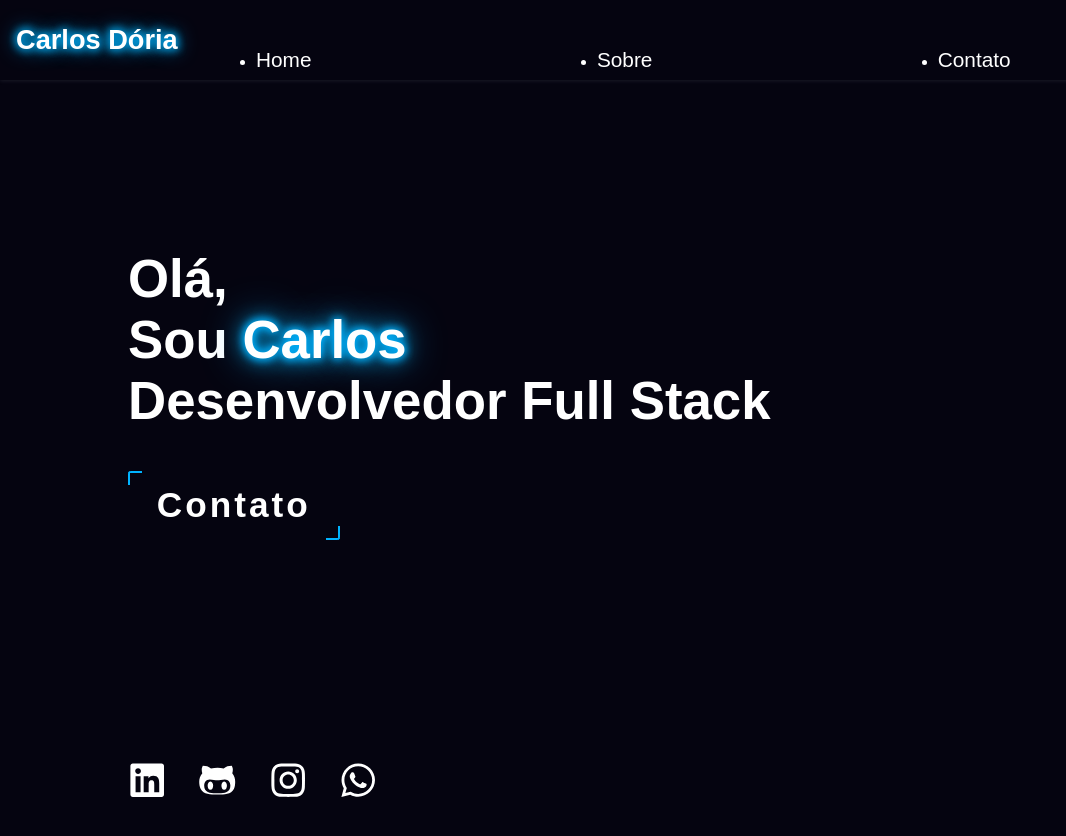
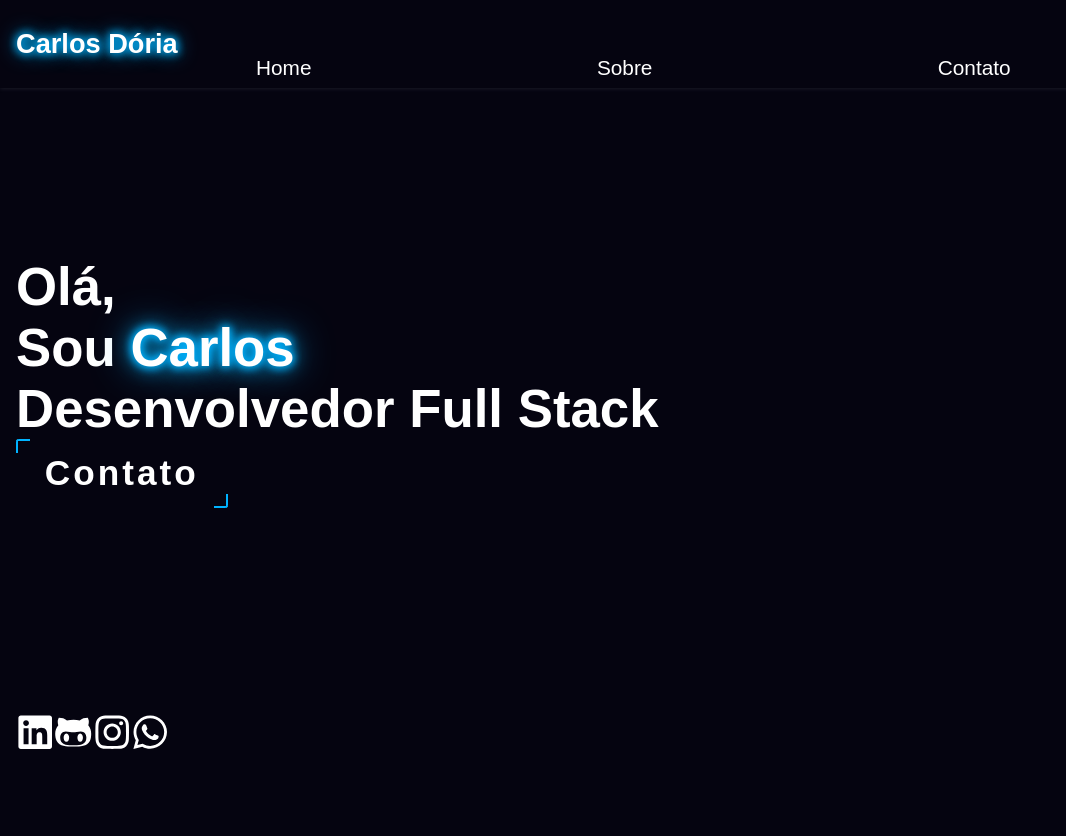
Before and after one commit to carlosdoria/portfolio, a Next.js app: page / in a window 1280 px wide. Shown: the top 836 px of the page, without its empty margins (0-1066 px from the left). After the commit the page ends 800 px from the top, so only its background shows below. Built offline with nearby package versions, Linux system fonts and the light colour scheme.

Commit message:
style: update styles

```diff
--- a/src/containers/HomeSection/styles.ts
+++ b/src/containers/HomeSection/styles.ts
@@ -1,31 +1,20 @@
 import styled from 'styled-components'
 import { motion } from 'framer-motion'
+import { device } from 'styles/breakpoints'
 
 export const HomeSection = styled( motion.section )`
-  height: 100vh;
+  height: calc(100vh - var(--header-height));
 
-  row-gap: 1rem;
+  /* row-gap: 1rem; */
 
-  max-width: 1024px;
-  width: calc(100% - 2rem);
-  padding-top: var(--header-height);
+  max-width: ${device.desktopM};
+  /* padding-top: var(--header-height); */
 
-  margin-left: var(--mb-2);
-  margin-right: var(--mb-2);
+  margin: 0 16px;
 
   display: grid;
   grid-template-columns: 100%;
   grid-column-gap: 2rem;
-
-  @media screen and (min-width: 768px) {
-    height: 100vh;
-  }
-
-  @media screen and (min-width: 1024px) {
-    position: relative;
-    margin-left: auto;
-    margin-right: auto;
-  }
 `
 
 export const HomeData = styled( motion.div )`
@@ -38,9 +27,6 @@ export const HomeData = styled( motion.div )`
 
 export const HomeTitleText = styled.h1`
   position: relative;
-
-  margin-top: var(--header-height);
-  margin-bottom: var(--mb-5);
 
   font-size: var(--large-font-size);
 
--- a/src/styles/globals.ts
+++ b/src/styles/globals.ts
@@ -4,7 +4,7 @@ import { size } from './breakpoints'
 const GlobalStyles = createGlobalStyle`
   /* VARIABLE CSS */
   :root {
-    --header-height: 3rem;
+    --header-height: 3.5rem;
     --font-semi: 600;
 
     /* BREAKING POINTS */
@@ -44,14 +44,6 @@ const GlobalStyles = createGlobalStyle`
       --large-font-size: 3.3rem;
     }
 
-    --mb-1: 0.5rem;
-    --mb-2: 1rem;
-    --mb-3: 1.5rem;
-    --mb-4: 2rem;
-    --mb-5: 2.5rem;
-    --mb-6: 3rem;
-
-    --z-back: -10;
     --z-normal: 1;
     --z-tooltip: 10;
     --z-fixed: 100;
@@ -82,16 +74,19 @@ const GlobalStyles = createGlobalStyle`
   }
 
   section {
-    padding-top: 3rem;
-
-    :nth-child(1) {
-    padding: 0;
+    :not(:first-child){
+      padding-top: 3rem;
+    }
   }
 
     @media screen and (min-width: 768px) {
       padding-top: 5rem;
       padding-bottom: 3rem;
     }
+  }
+
+  ol, ul {
+    list-style: none;
   }
 
   a {
```
